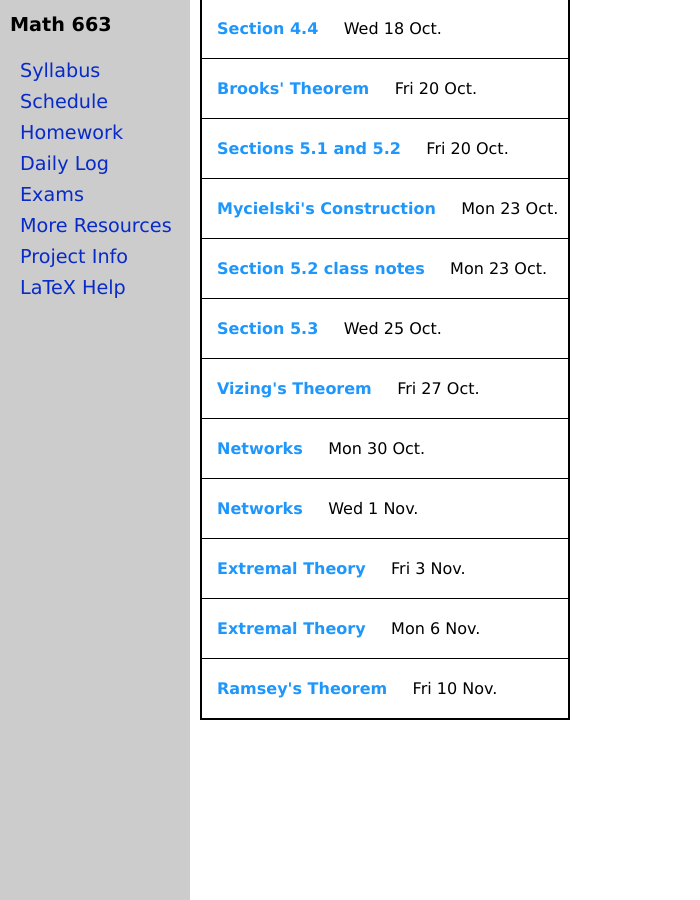
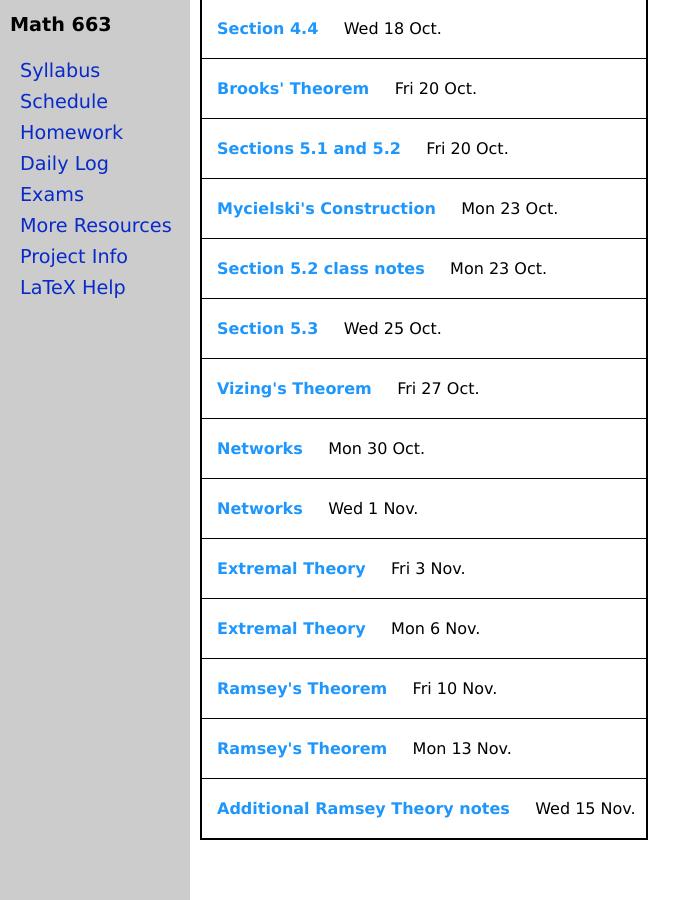
Before and after one commit to jrfaudree/GradGT, a Jekyll site: the page built from dailylog.md, in a window 1280 px wide and 900 px high, scrolled down 1124 px. Shown: the whole window, without its empty margins (0-700 px from the left). Built offline with Jekyll 4.4.1, drawn with Linux system fonts in a browser that asks for light colours.

Commit message:
Update dailylog.yml

```diff
--- a/_data/dailylog.yml
+++ b/_data/dailylog.yml
@@ -88,3 +88,9 @@ dailylog:
 - name: Ramsey's Theorem
   date: Fri 10 Nov
   url: InClassNotes-fri-10-nov.pdf
+- name: Ramsey's Theorem
+  date: Mon 13 Nov
+  url: InClassNotes-fri-10-nov.pdf
+- name: Additional Ramsey Theory notes
+  date: Wed 15 Nov
+  url: InClassNotes-last-Ramsey.pdf
```
